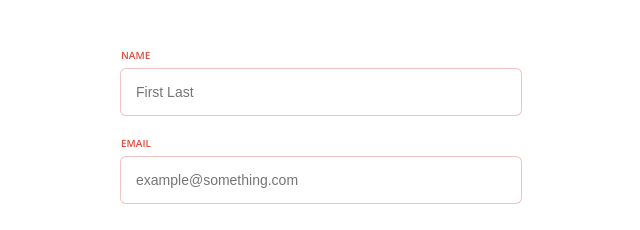
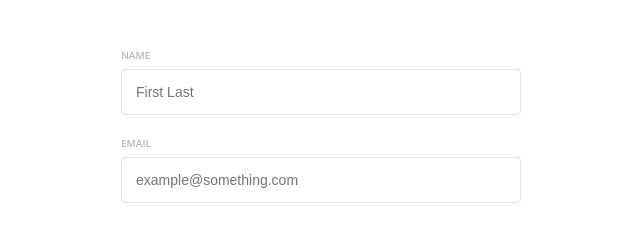
Before and after one commit to patconrey/portfolio, a website: page src/index.pug in a window 1280 px wide. Shown: the part 3204-3434 px from the top of the page, 319-959 px from the left. Drawn offline with nearby package versions, Linux system fonts and the light colour scheme; files that its build step writes are made by us from their sources; files whose address does not match are found by name.

Commit message:
reverting required changes

```diff
--- a/src/mixins.pug
+++ b/src/mixins.pug
@@ -63,10 +63,10 @@ mixin emailing_list_sign_up
     form.form(name="contact" method="POST" data-netlify="true")
         .form__content
             .form__group
-                input.form__input(type="text" name="name" id="contact-name" placeholder="First Last" required)
+                input.form__input(type="text" name="name" id="contact-name" placeholder="First Last")
                 label.form__label(for="contact-name") Name
             .form__group
-                input.form__input(type="email" name="email" id="contact-email" placeholder="example@something.com" required)
+                input.form__input(type="email" name="email" id="contact-email" placeholder="example@something.com")
                 label.form__label(for="contact-email") Email
             .form__group.form__honeypot
                 input.form__input.form__honeypot(name="bot-field" id="bot-field" tabindex="-1")
```
Also changed, not shown: blog/leaving_facebook.html, index.html.
